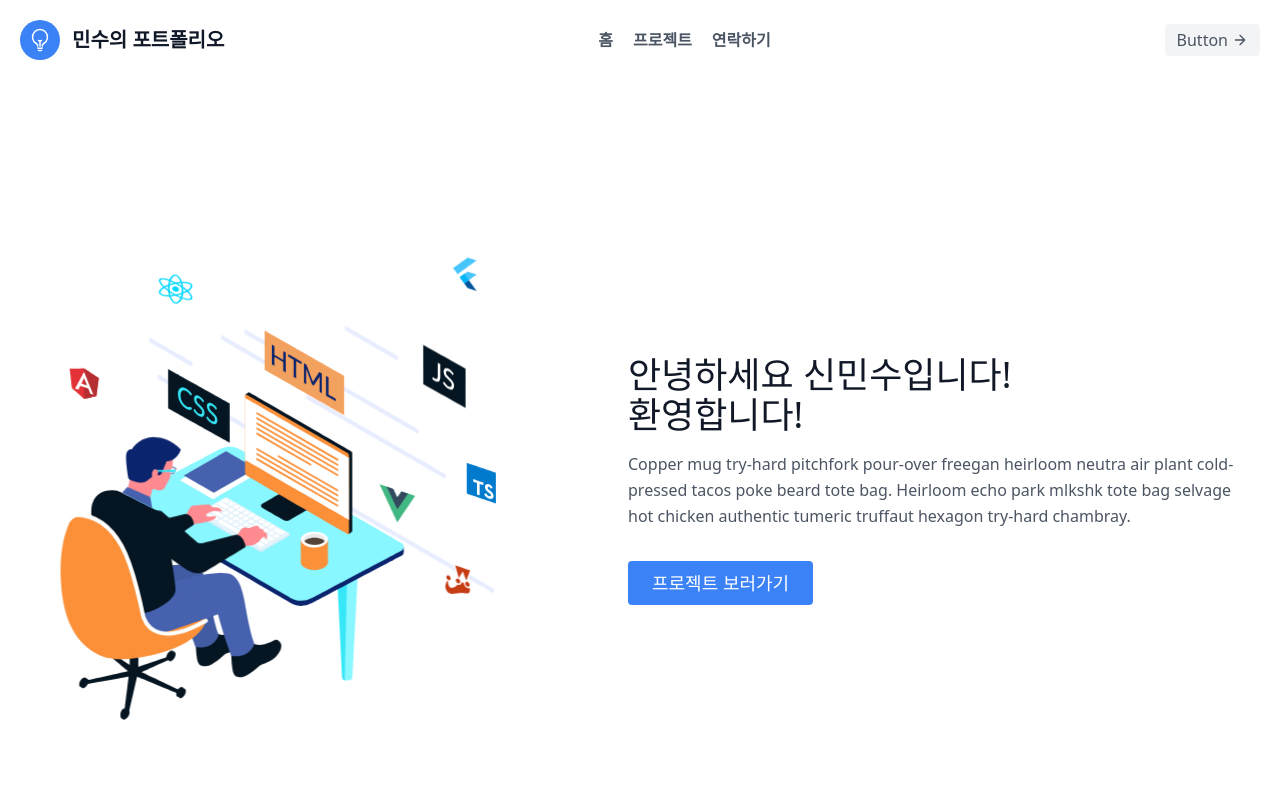
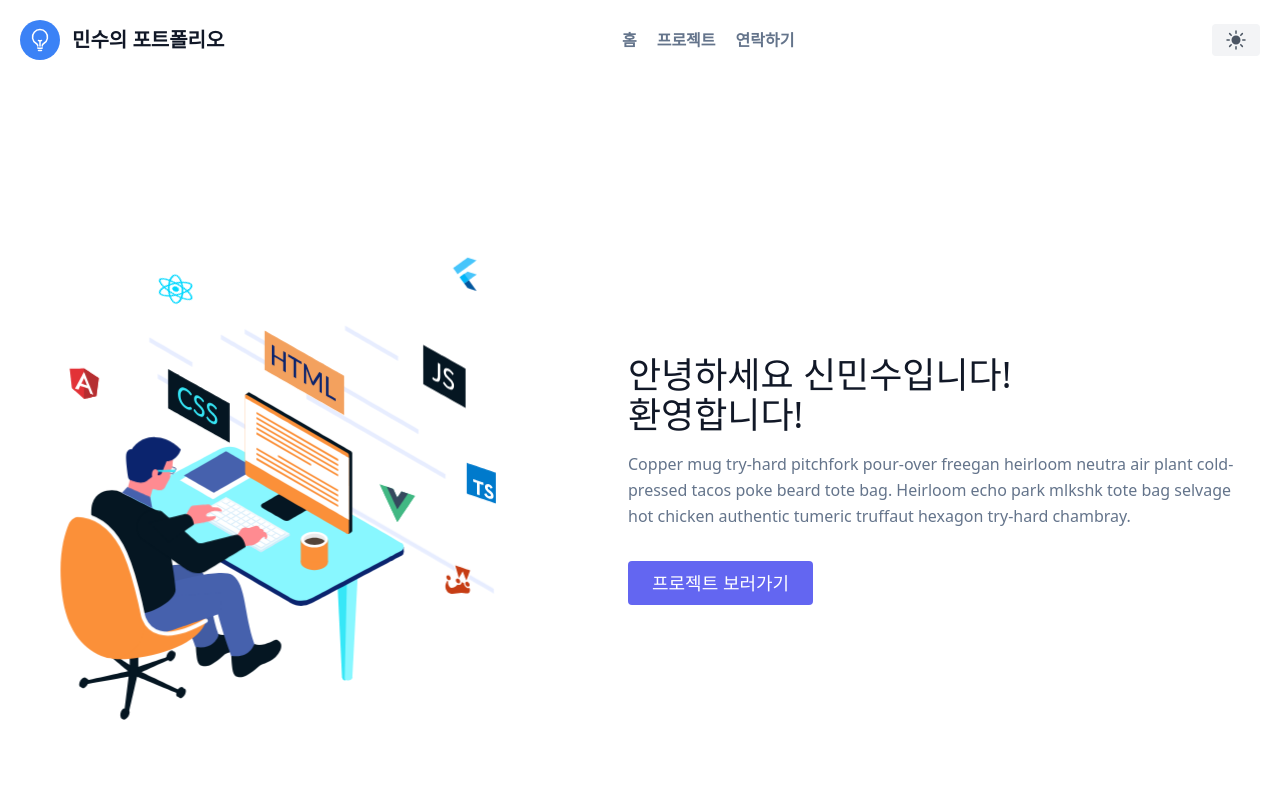
Before and after one commit to minsoo0112/next-portfolio, a Next.js app: page / in a window 1280 px wide. Shown: the top 800 px of the page. Built offline with nearby package versions, Linux system fonts and the light colour scheme.

Commit message:
feat: 다크 모드 설정

```diff
--- a/pages/Home/main.js
+++ b/pages/Home/main.js
@@ -21,7 +21,7 @@ export default function Main() {
             hexagon try-hard chambray.
           </p>
           <Link href="/projects">
-            <button className="inline-flex text-white bg-blue-500 border-0 py-2 px-6 focus:outline-none hover:bg-blue-600 rounded text-lg">
+            <button className="btn-project">
               프로젝트 보러가기
             </button>
           </Link>
--- a/pages/_app.js
+++ b/pages/_app.js
@@ -1,7 +1,12 @@
 import '../styles/globals.css'
+import { ThemeProvider } from 'next-themes'
 
 function MyApp({ Component, pageProps }) {
-  return <Component {...pageProps} />
+  return (
+    <ThemeProvider attribute='class'>
+      <Component {...pageProps} />
+    </ThemeProvider>
+  );
 }
 
 export default MyApp
--- /dev/null
+++ b/pages/components/dark-mode-toggle-button.js
@@ -0,0 +1,37 @@
+import { useTheme } from "next-themes";
+
+export default function DarkModeToggleButton() {
+  const { theme, setTheme } = useTheme();
+
+  return (
+    <>
+      <button
+        className="inline-flex items-center bg-gray-100 border-0 py-1 px-3 focus:outline-none hover:bg-gray-200 rounded text-base mt-4 md:mt-0"
+        type="button"
+        onClick={() => setTheme(theme === "dark" ? "light" : "dark")}
+      >
+        <svg
+          xmlns="http://www.w3.org/2000/svg"
+          viewBox="0 0 24 24"
+          fill="currentColor"
+          className="w-6 h-6 visible dark:invisible dark:w-0 dark:h-0"
+        >
+          <path d="M12 2.25a.75.75 0 01.75.75v2.25a.75.75 0 01-1.5 0V3a.75.75 0 01.75-.75zM7.5 12a4.5 4.5 0 119 0 4.5 4.5 0 01-9 0zM18.894 6.166a.75.75 0 00-1.06-1.06l-1.591 1.59a.75.75 0 101.06 1.061l1.591-1.59zM21.75 12a.75.75 0 01-.75.75h-2.25a.75.75 0 010-1.5H21a.75.75 0 01.75.75zM17.834 18.894a.75.75 0 001.06-1.06l-1.59-1.591a.75.75 0 10-1.061 1.06l1.59 1.591zM12 18a.75.75 0 01.75.75V21a.75.75 0 01-1.5 0v-2.25A.75.75 0 0112 18zM7.758 17.303a.75.75 0 00-1.061-1.06l-1.591 1.59a.75.75 0 001.06 1.061l1.591-1.59zM6 12a.75.75 0 01-.75.75H3a.75.75 0 010-1.5h2.25A.75.75 0 016 12zM6.697 7.757a.75.75 0 001.06-1.06l-1.59-1.591a.75.75 0 00-1.061 1.06l1.59 1.591z" />
+        </svg>
+
+        <svg
+          xmlns="http://www.w3.org/2000/svg"
+          viewBox="0 0 24 24"
+          fill="currentColor"
+          className="w-0 h-0 invisible dark:visible dark:w-5 dark:h-5"
+        >
+          <path
+            fill-rule="evenodd"
+            d="M9.528 1.718a.75.75 0 01.162.819A8.97 8.97 0 009 6a9 9 0 009 9 8.97 8.97 0 003.463-.69.75.75 0 01.981.98 10.503 10.503 0 01-9.694 6.46c-5.799 0-10.5-4.701-10.5-10.5 0-4.368 2.667-8.112 6.46-9.694a.75.75 0 01.818.162z"
+            clip-rule="evenodd"
+          />
+        </svg>
+      </button>
+    </>
+  );
+}
--- a/pages/components/footer.js
+++ b/pages/components/footer.js
@@ -2,7 +2,7 @@ import Link from "next/link";
 
 export default function Footer() {
   return (
-    <div className="bg-gray-100">
+    <footer>
       <div className="container px-5 py-6 mx-auto flex items-center sm:flex-row flex-col">
         <Link href="/" legacyBehavior>
           <a className="flex title-font font-medium items-center md:justify-start justify-center text-gray-900">
@@ -24,9 +24,9 @@ export default function Footer() {
           <a className="text-gray-500">
             <svg
               fill="currentColor"
-              stroke-linecap="round"
-              stroke-linejoin="round"
-              stroke-width="2"
+              strokeLinecap="round"
+              strokeLinejoin="round"
+              strokeWidth="2"
               className="w-5 h-5"
               viewBox="0 0 24 24"
             >
@@ -36,9 +36,9 @@ export default function Footer() {
           <a className="ml-3 text-gray-500">
             <svg
               fill="currentColor"
-              stroke-linecap="round"
-              stroke-linejoin="round"
-              stroke-width="2"
+              strokeLinecap="round"
+              strokeLinejoin="round"
+              strokeWidth="2"
               className="w-5 h-5"
               viewBox="0 0 24 24"
             >
@@ -49,9 +49,9 @@ export default function Footer() {
             <svg
               fill="none"
               stroke="currentColor"
-              stroke-linecap="round"
-              stroke-linejoin="round"
-              stroke-width="2"
+              strokeLinecap="round"
+              strokeLinejoin="round"
+              strokeWidth="2"
               className="w-5 h-5"
               viewBox="0 0 24 24"
             >
@@ -63,9 +63,9 @@ export default function Footer() {
             <svg
               fill="currentColor"
               stroke="currentColor"
-              stroke-linecap="round"
-              stroke-linejoin="round"
-              stroke-width="0"
+              strokeLlinecap="round"
+              strokeLlinejoin="round"
+              strokeWidth="0"
               className="w-5 h-5"
               viewBox="0 0 24 24"
             >
@@ -78,6 +78,6 @@ export default function Footer() {
           </a>
         </span>
       </div>
-    </div>
+    </footer>
   );
 }
--- a/pages/components/header.js
+++ b/pages/components/header.js
@@ -1,4 +1,5 @@
 import Link from "next/link";
+import DarkModeToggleButton from "./dark-mode-toggle-button";
 
 export default function Header() {
   return (
@@ -10,7 +11,7 @@ export default function Header() {
               xmlns="http://www.w3.org/2000/svg"
               fill="none"
               viewBox="0 0 24 24"
-              stroke-width="1.5"
+              strokeWidth="1.5"
               stroke="currentColor"
               className="w-10 h-10 text-white p-2 bg-blue-500 rounded-full"
             >
@@ -25,29 +26,20 @@ export default function Header() {
           </a>
         </Link>
         <nav className="md:ml-auto md:mr-auto flex flex-wrap items-center text-base justify-center">
-
           <Link href="/" legacyBehavior>
             <a className="mr-5 hover:text-gray-900 font-semibold">홈</a>
           </Link>
           <Link href="/projects" legacyBehavior>
             <a className="mr-5 hover:text-gray-900 font-semibold">프로젝트</a>
           </Link>
-          <a href="https://open.kakao.com/o/sHuAf7Qe" className="mr-5 hover:text-gray-900 font-semibold">연락하기</a>
+          <a
+            href="https://open.kakao.com/o/sHuAf7Qe"
+            className="mr-5 hover:text-gray-900 font-semibold"
+          >
+            연락하기
+          </a>
         </nav>
-        <button className="inline-flex items-center bg-gray-100 border-0 py-1 px-3 focus:outline-none hover:bg-gray-200 rounded text-base mt-4 md:mt-0">
-          Button
-          <svg
-            fill="none"
-            stroke="currentColor"
-            stroke-linecap="round"
-            stroke-linejoin="round"
-            stroke-width="2"
-            className="w-4 h-4 ml-1"
-            viewBox="0 0 24 24"
-          >
-            <path d="M5 12h14M12 5l7 7-7 7"></path>
-          </svg>
-        </button>
+        <DarkModeToggleButton />
       </div>
     </header>
   );
--- a/styles/globals.css
+++ b/styles/globals.css
@@ -1,3 +1,24 @@
 @tailwind base;
 @tailwind components;
 @tailwind utilities;
+
+h1, h2, h3, h4, h5, h6 {
+  @apply text-slate-900 dark:text-white
+}
+
+footer {
+  @apply text-gray-600 dark:text-white
+  bg-gray-100 dark:bg-slate-600/20
+}
+
+a {
+  @apply text-slate-500 hover:text-slate-700 dark:text-slate-400 dark:hover:text-slate-50
+}
+
+p {
+  @apply text-slate-500 dark:text-slate-400
+}
+
+.btn-project {
+  @apply inline-flex text-white dark:text-white bg-indigo-500 border-0 py-2 px-6 focus:outline-none hover:bg-indigo-600 rounded text-lg
+}
```
